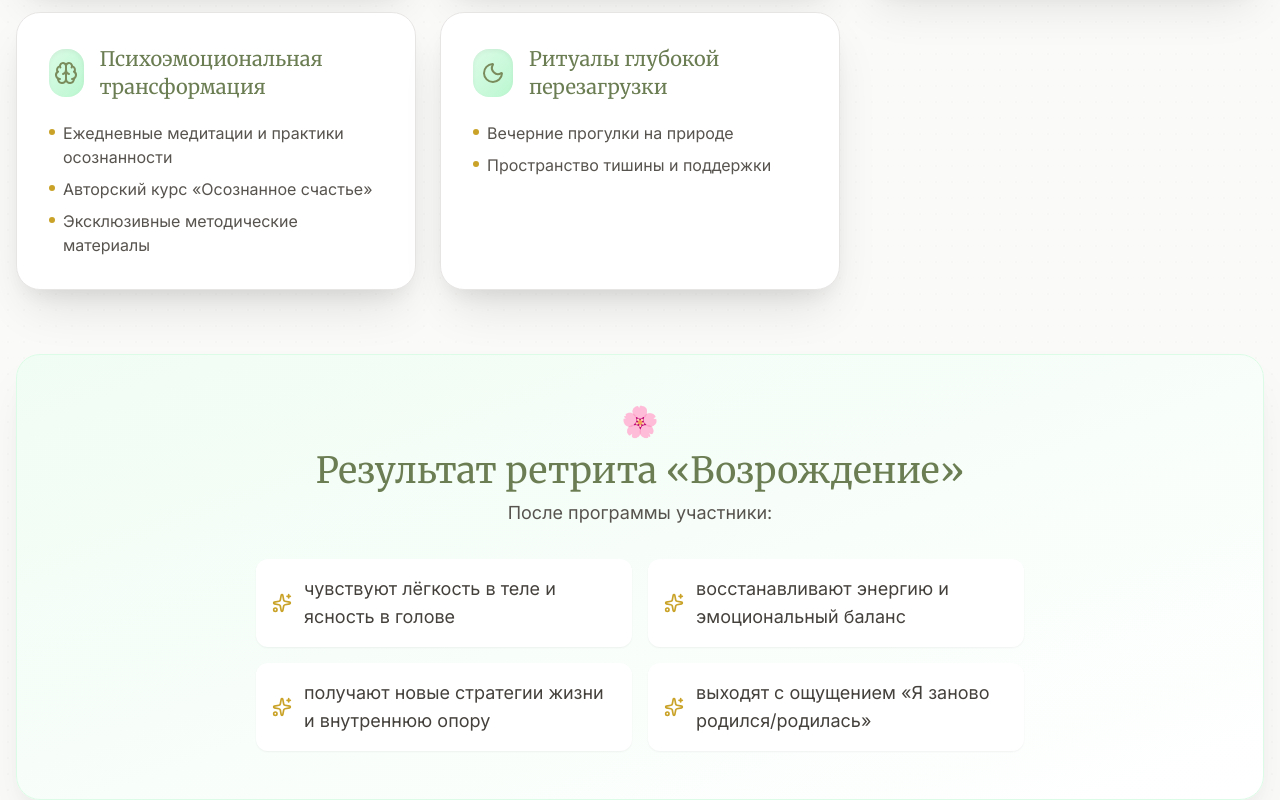
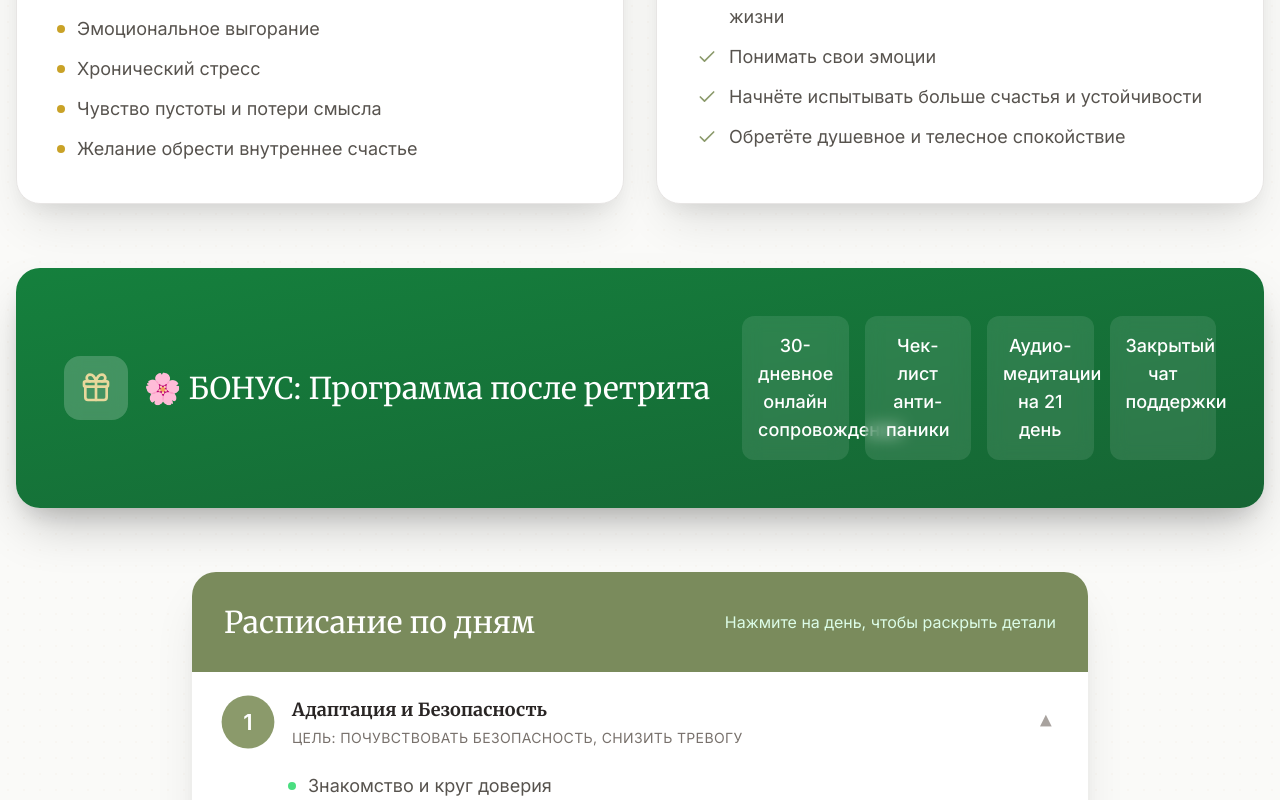
Before and after one commit to karras2025-collab/Retrit, a React (Vite) app: page / in a window 1280 px wide. Shown: the part 2480-3280 px from the top of the page. Built offline with nearby package versions, Linux system fonts and the light colour scheme.

Commit message:
ui: remove duplicate service cards from program

```diff
--- a/components/Program.tsx
+++ b/components/Program.tsx
@@ -114,59 +114,6 @@ export const Program: React.FC = () => {
                         Путешествие к телесному здоровью, эмоциональной гармонии и новой жизненной энергии.
                         Это не просто отдых — это мягкая, глубокая перезагрузка тела, психики и жизненного сценария.
                     </p>
-                </div>
-
-                {/* What's Included - 5 Cards */}
-                <div className="grid grid-cols-1 md:grid-cols-2 lg:grid-cols-3 gap-6 mb-16">
-                    {includedSections.map((section, idx) => {
-                        const Icon = section.icon;
-                        return (
-                            <div
-                                key={idx}
-                                className="bg-white rounded-3xl p-8 border border-stone-200 transition-all duration-500 hover:scale-[1.02] hover:-translate-y-1"
-                                style={{
-                                    boxShadow: '0 25px 50px -12px rgba(0, 0, 0, 0.12), 0 12px 24px -8px rgba(0, 0, 0, 0.08)',
-                                }}
-                            >
-                                <div className="flex items-center gap-4 mb-5">
-                                    <div className="w-12 h-12 bg-gradient-to-br from-primary-100 to-primary-200 rounded-2xl flex items-center justify-center shadow-inner">
-                                        <Icon className="w-6 h-6 text-primary-700" />
-                                    </div>
-                                    <h4 className="text-xl font-serif text-primary-800">{section.title}</h4>
-                                </div>
-                                <ul className="space-y-2">
-                                    {section.items.map((item, itemIdx) => (
-                                        <li key={itemIdx} className="flex items-start gap-2 text-base text-stone-600">
-                                            <span className="w-1.5 h-1.5 bg-gold-500 rounded-full mt-2 shrink-0"></span>
-                                            {item}
-                                        </li>
-                                    ))}
-                                </ul>
-                            </div>
-                        );
-                    })}
-                </div>
-
-                {/* Results After Retreat */}
-                <div
-                    className="bg-gradient-to-br from-primary-50 to-white rounded-3xl p-8 md:p-12 mb-16 border border-primary-100"
-                    style={{
-                        boxShadow: '0 25px 50px -12px rgba(0, 0, 0, 0.08), 0 12px 24px -8px rgba(0, 0, 0, 0.05)',
-                    }}
-                >
-                    <div className="text-center mb-8">
-                        <span className="text-3xl mb-3 block">🌸</span>
-                        <h3 className="text-3xl md:text-4xl font-serif text-primary-800">Результат ретрита «Возрождение»</h3>
-                        <p className="text-lg text-stone-600 mt-2">После программы участники:</p>
-                    </div>
-                    <div className="grid grid-cols-1 md:grid-cols-2 gap-4 max-w-3xl mx-auto">
-                        {finalResults.map((result, idx) => (
-                            <div key={idx} className="flex items-center gap-3 bg-white rounded-xl p-4 shadow-sm">
-                                <Sparkles className="w-5 h-5 text-gold-500 shrink-0" />
-                                <span className="text-lg text-stone-700">{result}</span>
-                            </div>
-                        ))}
-                    </div>
                 </div>
 
                 {/* Cards Grid - For Whom & Results */}
```
